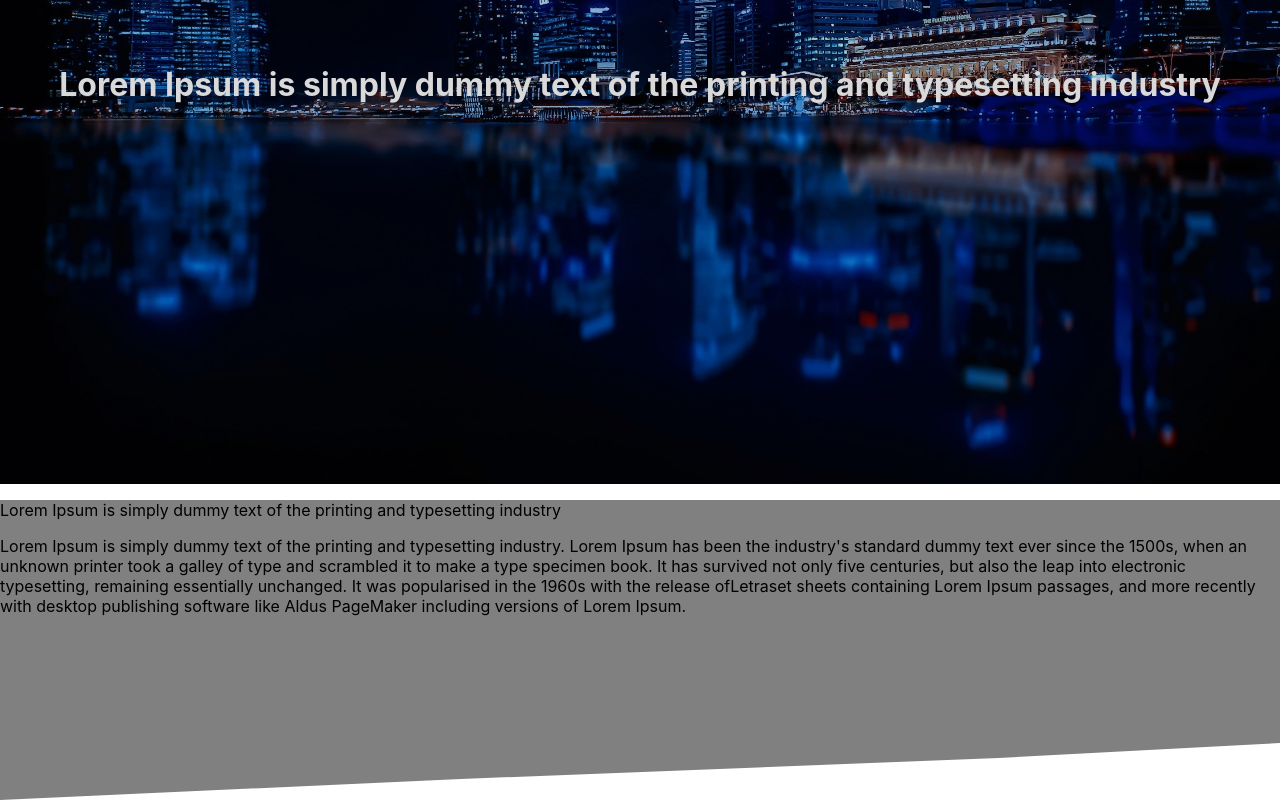
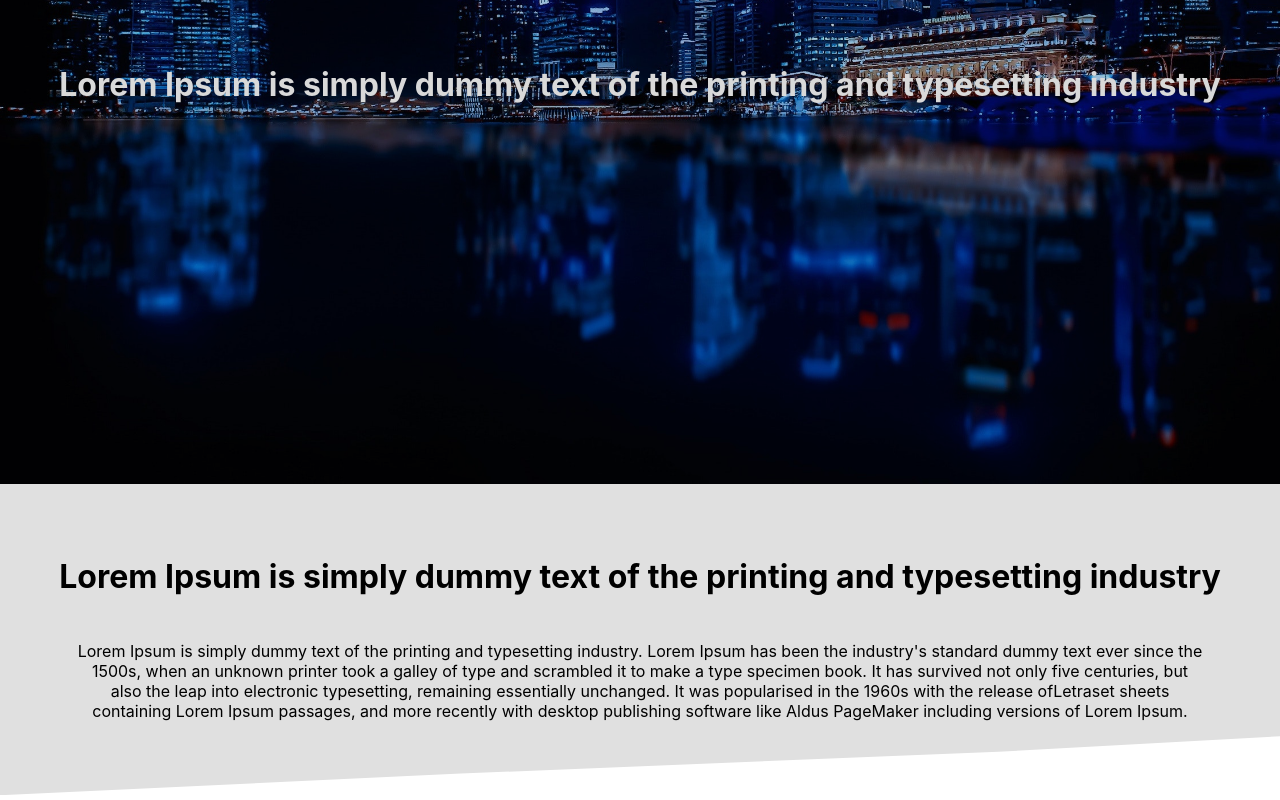
Before and after one commit to XCodingStudio/xcodingstudio.github.io, a React (Create React App) app: page / in a window 1280 px wide. Shown: the part 316-1116 px from the top of the page. Built offline with nearby package versions, Linux system fonts and the light colour scheme.

Commit message:
Add gray polygon

```diff
--- a/src/Components/Polygons/GrayTextPolygon.tsx
+++ b/src/Components/Polygons/GrayTextPolygon.tsx
@@ -1,4 +1,4 @@
-import { GrayPolygon } from "./Polygons.css";
+import { Content, GrayPolygon } from "./Polygons.css";
 import { BasicSectionType } from "../../utils/types";
 import { FC } from "react";
 
@@ -9,8 +9,8 @@ type GrayTextPolygonType = {
 export const GrayTextPolygon: FC<GrayTextPolygonType> = ({ config }) => {
     return (
         <GrayPolygon>
-            <p>{config.title}</p>
-            <p>{config.content}</p>
+            <h1>{config.title}</h1>
+            <Content>{config.content}</Content>
         </GrayPolygon>
     );
 }
--- a/src/Components/Polygons/Polygons.css.ts
+++ b/src/Components/Polygons/Polygons.css.ts
@@ -2,6 +2,11 @@ import styled from "styled-components";
 
 export const GrayPolygon = styled.div`
   clip-path: polygon(50% 0%, 100% 0, 100% 35%, 100% 70%, 100% 81%, 78% 86%, 36% 93%, 0 100%, 0% 35%, 0 0);
-  background: gray;
-  height: 300px;
+  background: #e0e0e0;
+  padding: 4%;
+  text-align: center;
 `;
+
+export const Content = styled.div`
+  padding: 2%;
+`;
```
